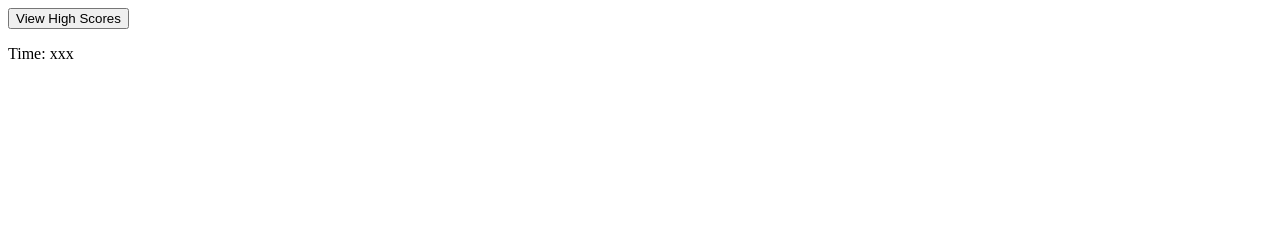
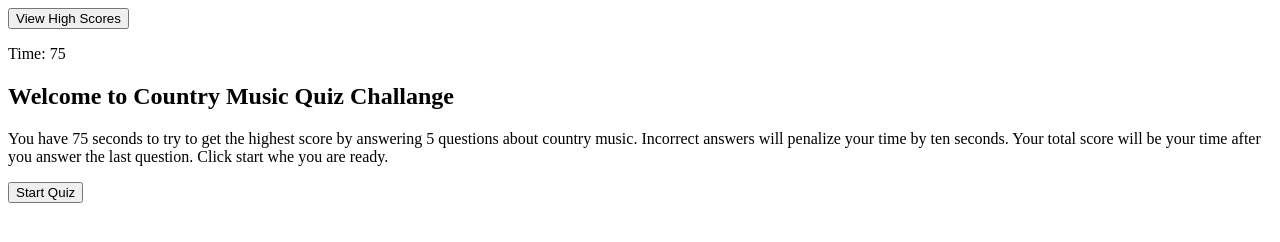
Before and after one commit to patty345/Web-API-Code-Quiz, a plain HTML site: page index.html in a window 1280 px wide. Drawn offline with Linux system fonts and the light colour scheme.

Commit message:
added header and section in body

```diff
--- a/index.html
+++ b/index.html
@@ -13,9 +13,23 @@
         <button class="btnHeader" id="high-scores">View High Scores</button>
       </div>
       <div>
-        <p>Time: <span id="timeLeft">xxx</span></p>
+        <p>Time: <span id="timeLeft">75</span></p>
       </div>
     </header>
+
+    <section id="initalize-container" class="initalize-quiz">
+      <h1>Welcome to Country Music Quiz Challange </h1>
+
+      <p>
+        You have 75 seconds to try to get the highest score by answering 5 questions about country music. Incorrect answers will
+        penalize your time by ten seconds. Your total score will be your time after you answer the last question. Click start whe you are ready.
+      </p>
+
+      <div class="controls">
+        <button id="btn-start" class="btn start">Start Quiz</button>
+      </div>
+
+    </section>
 
     <script src="./assets/js/script.js"></script>
   </body>
```
